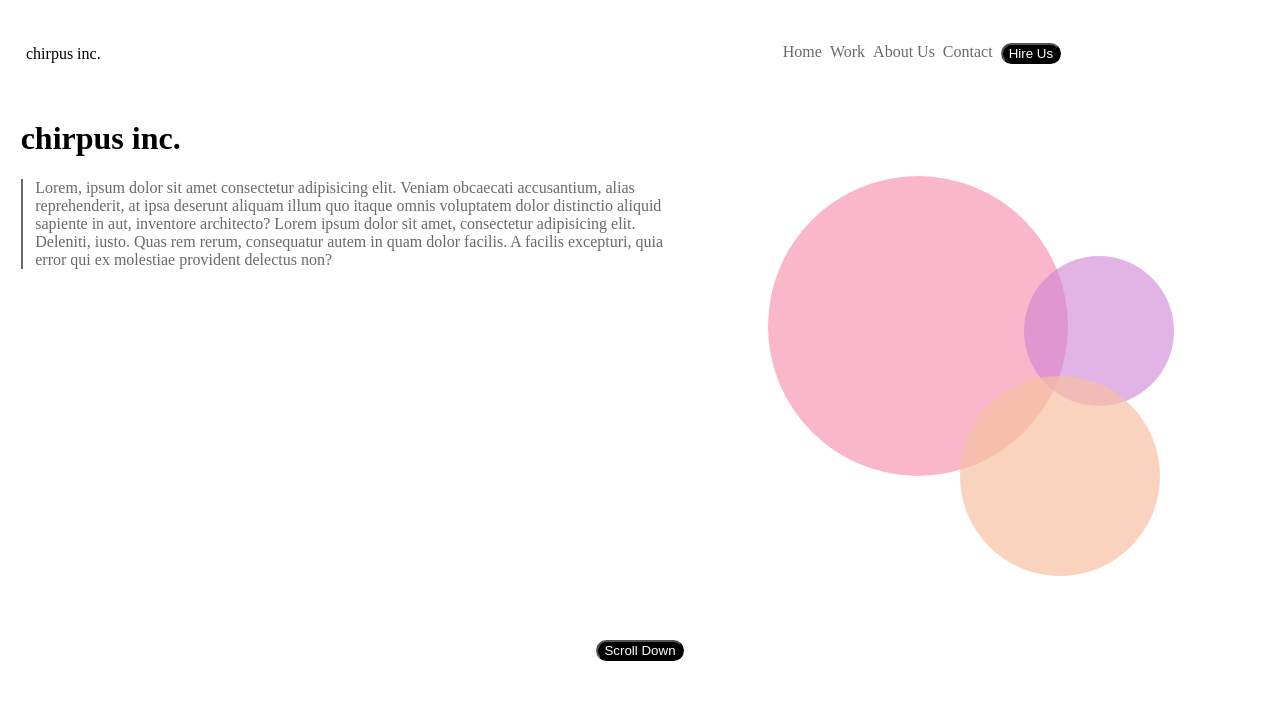
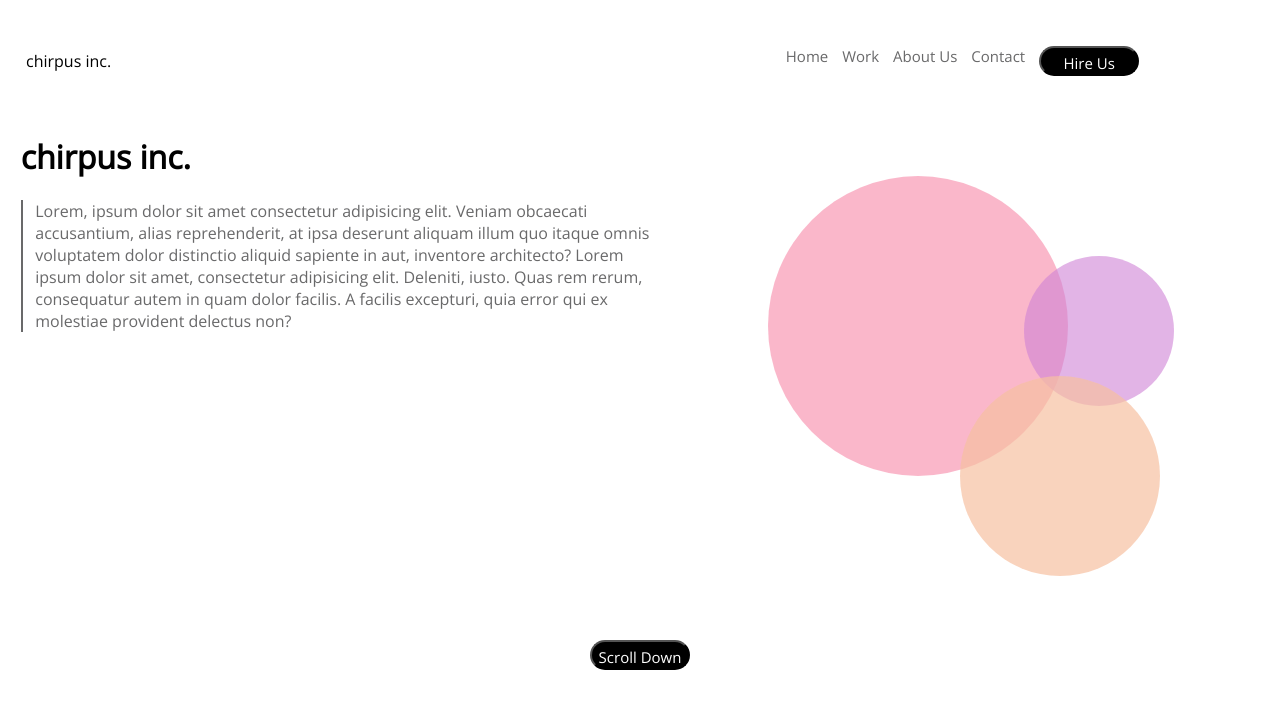
Before and after one commit to amandaduque/lab1, a plain HTML site: page index.html in a window 1280 px wide. Drawn offline with nearby package versions, Linux system fonts and the light colour scheme; a script that the page names is missing.

Commit message:
buttons and font

```diff
--- a/main.css
+++ b/main.css
@@ -11,39 +11,48 @@ nav {
     display: flex;
     flex-direction: row;
     align-items: center;
+    font-family: 'Open Sans', sans-serif;
 }
 section {
-
-width: 60%;
+    font-family: 'Open Sans', sans-serif;
+    width: 60%;
 }
 
 ul {
+    font-family: 'Open Sans', sans-serif;
 width: 40%;
 display: flex;
 align-content: flex-end;
 }
 
 ul li {
+    font-family: 'Open Sans', sans-serif;
     display: inline-block;
     color: #69696a;
-    padding: 4px;
-
-
+    padding: 7px;
+    font-size: 15px;
 }
 
 .navButton {
+    font-family: 'Open Sans', sans-serif;
     background-color: #000;
     color: white;
     border-radius: 20px;
+    padding: 5px;
+    height: 30px;
+    width: 100px;
+    font-size: 15px;
 
 }
 
 h1 {
     margin-left: 1%;
+    font-family: 'Open Sans', sans-serif;
 }
 
 .text {
     color: #69696a;
+    font-family: 'Open Sans', sans-serif;
     width: 50%;
     margin-left: 1%;
     border: none;
@@ -97,4 +106,9 @@ footer{
     border-radius: 20px;
     position: absolute;
     top: 80%;
+    padding: 5px;
+    height: 30px;
+    width: 100px;
+    font-size: 15px;
+    font-family: 'Open Sans', sans-serif;
 }
```
